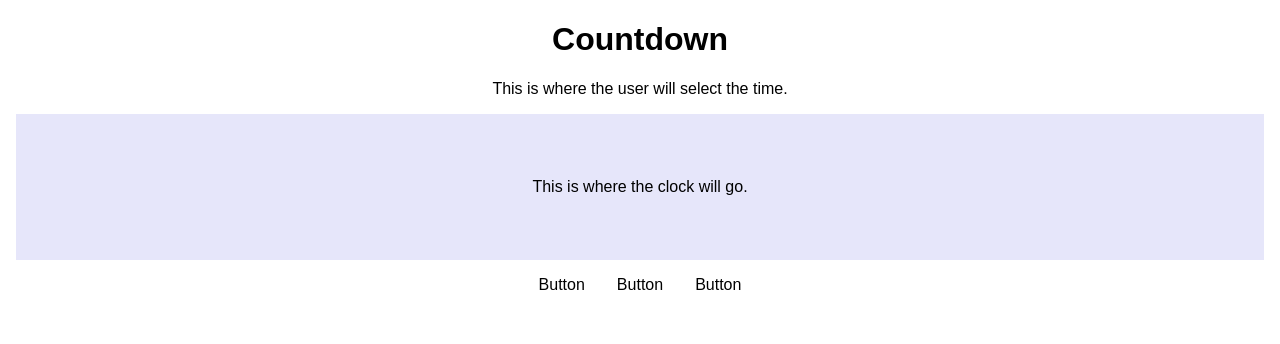
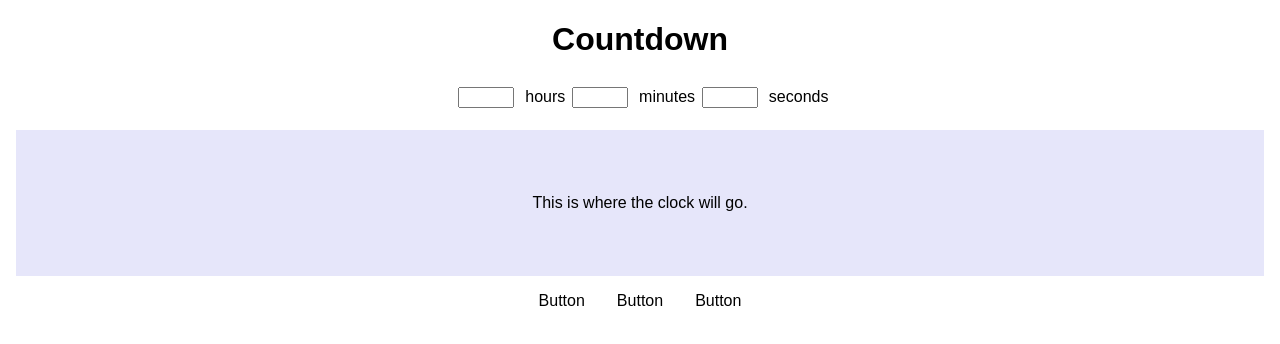
Before and after one commit to adjeim/countdown, a React (Create React App) app: page / in a window 1280 px wide. Shown: the top 344 px of the page. Built offline with nearby package versions, Linux system fonts and the light colour scheme.

Commit message:
Create inputs for user to set the timer.

```diff
--- a/src/App.js
+++ b/src/App.js
@@ -1,6 +1,5 @@
 import React, { Component } from 'react';
 import Clock from './components/Clock/Clock';
-import SelectTime from './components/SelectTime/SelectTime';
 import Button from './components/Button/Button';
 import './App.css';
 
@@ -8,14 +7,12 @@ class App extends Component {
 
   render() {
     return (
-      <div className="App">
-        <h1>Countdown</h1>
-        <SelectTime />
+      <div className = "App">
+        <h1 className = 'title'>Countdown</h1>
         <Clock />
         <Button />
         <Button />
         <Button />
-
       </div>
     );
   }
--- a/src/components/Clock/Clock.css
+++ b/src/components/Clock/Clock.css
@@ -3,3 +3,11 @@
 	padding: 4em;
 	margin: 0 1em;
 }
+
+.SelectTime {
+	margin: 1em;
+}
+
+.SelectTime input {
+	margin: 0.5em;
+}
--- a/src/components/Clock/Clock.js
+++ b/src/components/Clock/Clock.js
@@ -2,12 +2,35 @@ import React, { Component } from 'react';
 import './Clock.css';
 
 class Clock extends Component {
+	constructor(props) {
+		super(props);
+		this.state = {
+			hours: 0,
+			minutes: 0,
+			seconds: 0
+		}
+	}
+
+	setTimer() {
+
+	}
 
 	render() {
+		console.log(this.state.hours, 'hours', this.state.minutes, 'minutes', this.state.seconds, 'seconds');
+
 		return (
-			<div className='Clock-face'>
-				This is where the clock will go.
+			<div>
+	      <form className = 'SelectTime'>
+	      	<input type = 'number' min ='0' max = '24' default = { this.state.hours } /> hours
+	      	<input type = 'number' min ='0' max = '60' default = { this.state.minutes } /> minutes
+	      	<input type = 'number' min ='0' max = '60' default = { this.state.seconds } /> seconds
+	      </form>
+
+				<div className = 'Clock-face'>
+					This is where the clock will go.
+				</div>
 			</div>
+
 		);
 	}
 }
--- a/src/components/SelectTime/SelectTime.css
+++ /dev/null
@@ -1,3 +0,0 @@
-.SelectTime {
-	margin: 1em;
-}
--- a/src/components/SelectTime/SelectTime.js
+++ /dev/null
@@ -1,15 +0,0 @@
-import React, { Component } from 'react';
-import './SelectTime.css';
-
-class SelectTime extends Component {
-
-  render() {
-    return (
-      <div className='SelectTime'>
-        This is where the user will select the time.
-      </div>
-    );
-  }
-}
-
-export default SelectTime;
```
